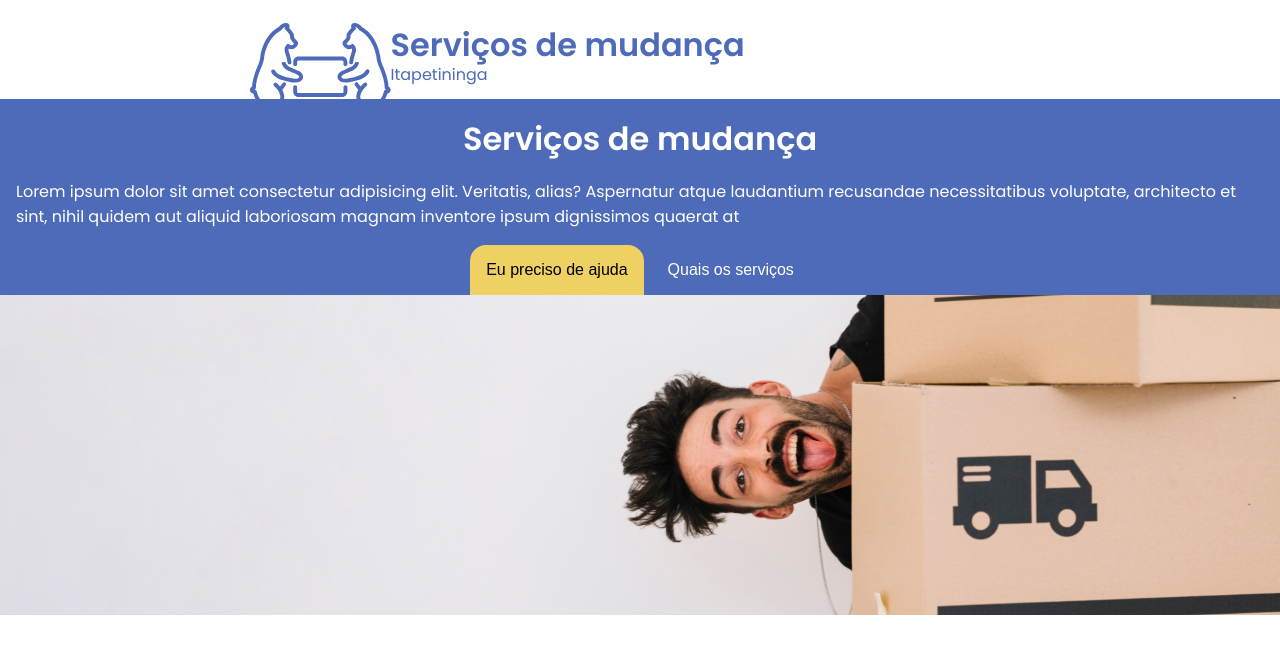
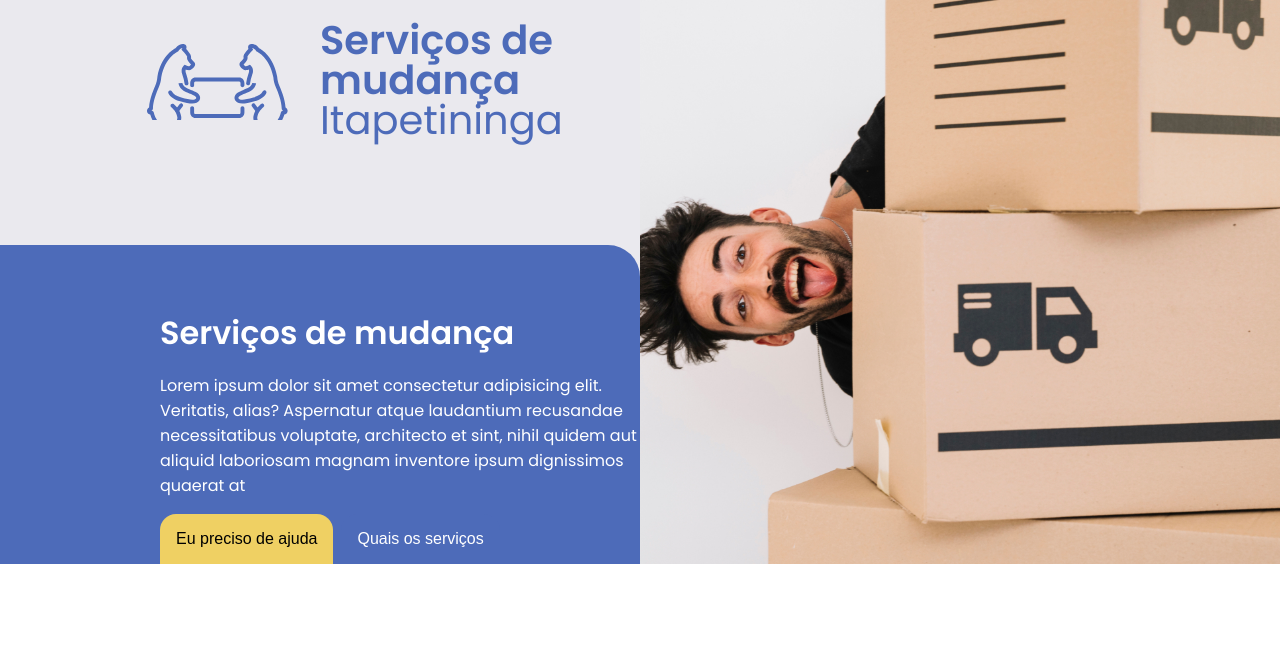
Before and after one commit to vitorkravs/moving-service, a Next.js app: page / in a window 1280 px wide. Shown: the top 654 px of the page. Built offline with nearby package versions, Linux system fonts and the light colour scheme.

Commit message:
style: começando responsividade do componente

```diff
--- a/src/components/Header/styles.scss
+++ b/src/components/Header/styles.scss
@@ -2,9 +2,10 @@
 
 #header-container {
   width: 100%;
-  padding: 20px 0px;
+  height: 100%;
 
   #logo-and-content-container {
+    padding-top: 20px;
     width: 100%;
     display: flex;
     flex-direction: column;
@@ -65,3 +66,56 @@
     height: 40vh;
   }
 }
+
+@media (min-width: 768px) {
+  #header-container {
+    #logo-and-content-container {
+      #content-header-container {
+        border-radius: 2rem 2rem 0 0;
+        width: 70%;
+        margin: 0 auto;
+      }
+    }
+  }
+}
+
+@media (min-width: 1100px) {
+  #header-container {
+    display: flex;
+    flex-direction: row;
+    background-color: $bg-color;
+    #logo-and-content-container {
+      gap: 5rem;
+
+      #logo-and-title {
+        justify-content: flex-end;
+        gap: 2rem;
+
+        #title-header {
+          width: 50%;
+          line-height: 40px;
+          color: $color-text-title;
+
+          h1,
+          p {
+            font-size: 2.5rem;
+          }
+        }
+      }
+      #content-header-container {
+        border-radius: 0 2rem 0 0;
+        width: 100%;
+        height: max-content;
+        margin: 0 auto;
+        padding: 4rem 0 0 10rem;
+        align-items: flex-start;
+      }
+    }
+
+    #help-container {
+      background-size: cover;
+      height: 564px;
+      background-repeat: no-repeat;
+    }
+  }
+}
```
